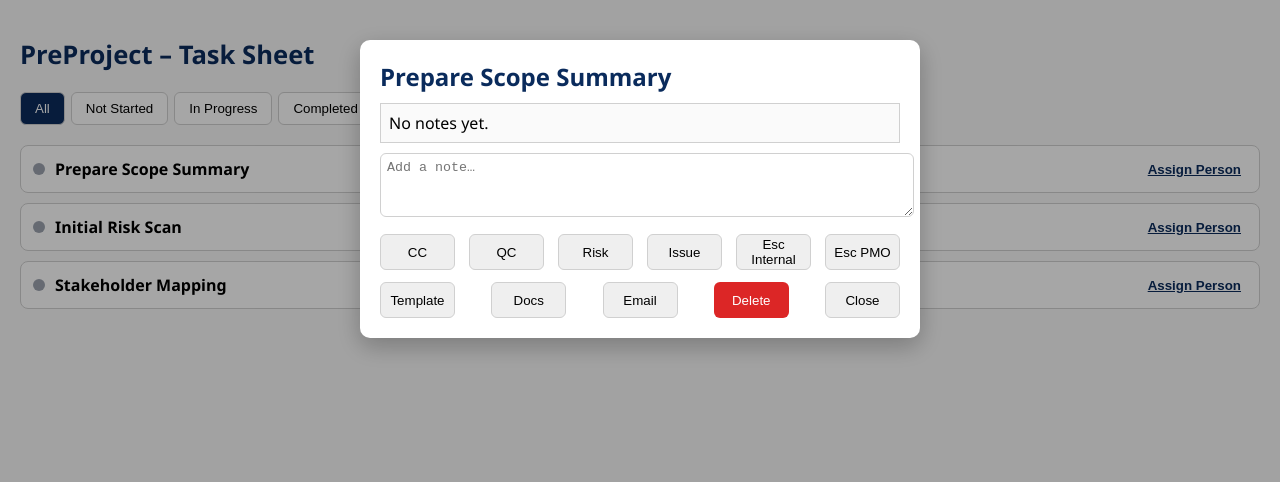
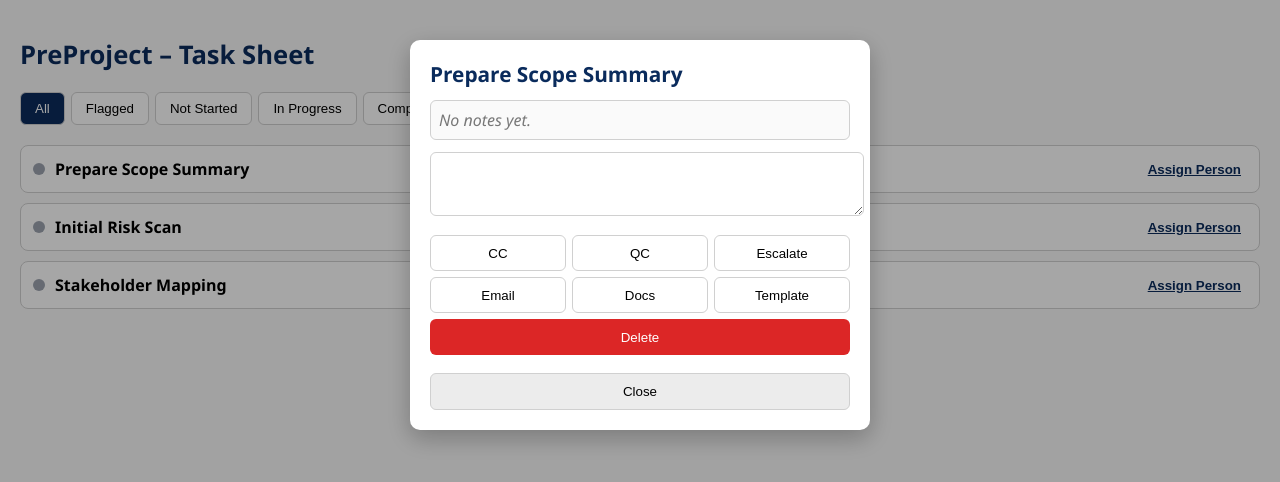
Before and after one commit to johnjkelly1945-ops/project-tracker-vite-pwa-v15, a React (Vite) app in the folder clean-tasksheet/: page / in a window 1280 px wide. Both pictures are taken after a click on the element "Prepare Scope Summary". Shown: the top 482 px of the page. Built offline with nearby package versions, Linux system fonts and the light colour scheme.

Commit message:
Baseline – PreProject foundation stable (Step 6H / Popup Transition)

```diff
--- a/clean-tasksheet/src/Styles/PreProject.css
+++ b/clean-tasksheet/src/Styles/PreProject.css
@@ -1,6 +1,6 @@
 /* ======================================================================
    METRA – PreProject.css
-   Phase 4.6B.13 – Step 6H (Verified Stable)
+   Phase 4.6B.13 – Complete Stable File (with Flag System)
    ====================================================================== */
 
 :root {
@@ -30,6 +30,9 @@ h1 {
   margin-bottom: 20px;
 }
 
+/* ============================
+   Filter Bar
+   ============================ */
 .filter-bar {
   margin-bottom: 20px;
 }
@@ -49,7 +52,10 @@ h1 {
   color: white;
 }
 
-/* ===== Tasks ===== */
+/* ============================
+   Task List
+   ============================ */
+
 .task-list {
   display: flex;
   flex-direction: column;
@@ -78,25 +84,47 @@ h1 {
   border-radius: 50%;
 }
 
-.Not-Started { background: var(--dot-gray); }
-.In-Progress { background: var(--dot-yellow); }
-.Completed { background: var(--dot-green); }
+.Not-Started {
+  background: var(--dot-gray);
+}
 
-.flag-dot {
-  width: 12px;
-  height: 12px;
-  border-radius: 50%;
+.In-Progress {
+  background: var(--dot-yellow);
+}
+
+.Completed {
+  background: var(--dot-green);
+}
+
+.On-Hold {
   background: var(--dot-red);
 }
 
+/* ========== FLAG ICONS ========== */
+.flag-icon {
+  font-size: 14px;
+  margin-right: 4px;
+}
+
+.flag-orange {
+  color: orange;
+}
+
+.flag-red {
+  color: red;
+}
+
+/* Task title */
 .task-title {
   font-size: 1rem;
   font-weight: 600;
 }
 
+/* Assigned name */
 .assigned-name {
   margin-left: 6px;
   color: #333;
+  cursor: pointer;
 }
 
 /* Assign button */
@@ -109,7 +137,9 @@ h1 {
   text-decoration: underline;
 }
 
-/* ===== Working Window ===== */
+/* ============================
+   Working Window
+   ============================ */
 
 .ww-backdrop {
   position: fixed;
@@ -119,6 +149,7 @@ h1 {
   justify-content: center;
   align-items: start;
   padding-top: 40px;
+  z-index: 900;
 }
 
 .ww-card {
@@ -129,48 +160,66 @@ h1 {
   box-shadow: 0 8px 25px rgba(0,0,0,0.25);
 }
 
-.ww-header h2 {
+/* Header */
+.ww-title {
   margin: 0;
   color: var(--header-blue);
+  font-size: 1.3rem;
+  font-weight: 700;
 }
 
 .ww-assigned {
   margin-top: 4px;
+  font-size: 0.95rem;
+  color: #333;
 }
 
+/* Notes display */
 .ww-notes-display {
   max-height: 150px;
   overflow-y: auto;
   background: #fafafa;
   padding: 8px;
   border: 1px solid var(--light-border);
-  margin: 10px 0;
+  margin: 12px 0;
+  border-radius: 6px;
 }
 
 .ww-note-line {
   margin-bottom: 5px;
 }
 
+.ww-note-empty {
+  color: #777;
+  font-style: italic;
+}
+
+/* Input box */
 .ww-input {
   width: 100%;
   height: 50px;
   border-radius: 6px;
   border: 1px solid var(--light-border);
   padding: 6px;
+  font-size: 0.95rem;
 }
 
+/* Action Row */
 .ww-actions-row {
-  margin-top: 12px;
+  margin-top: 14px;
   display: flex;
   justify-content: space-between;
+  flex-wrap: wrap;
+  gap: 6px;
 }
 
 .ww-actions-row button {
-  width: 75px;
+  flex: 1 0 30%;
   height: 36px;
   border-radius: 6px;
   cursor: pointer;
   border: 1px solid var(--light-border);
+  background: white;
 }
 
 .ww-actions-row .delete {
@@ -179,11 +228,13 @@ h1 {
   border: none;
 }
 
+/* Close button */
 .ww-close-btn {
   width: 100%;
-  margin-top: 20px;
+  margin-top: 18px;
   padding: 10px;
   background: #ececec;
   border-radius: 6px;
   cursor: pointer;
+  border: 1px solid var(--light-border);
 }
--- a/clean-tasksheet/src/components/PreProject.jsx
+++ b/clean-tasksheet/src/components/PreProject.jsx
@@ -1,6 +1,6 @@
 /* ======================================================================
    METRA – PreProject.jsx
-   Step 6H + Option B Enhanced Popup Integration
+   Stable Version – Task Popup + Flags + Personnel Detail (in-popup only)
    ====================================================================== */
 
 import React, { useState, useEffect } from "react";
@@ -17,6 +17,7 @@ const defaultTasks = [
 
 export default function PreProject() {
 
+  /* ===== Load persisted tasks ===== */
   const [tasks, setTasks] = useState(() => {
     const saved = localStorage.getItem("tasks_v3");
     return saved ? JSON.parse(saved) : defaultTasks;
@@ -27,12 +28,14 @@ export default function PreProject() {
     return saved || "All";
   });
 
+  /* ===== Popups ===== */
   const [showAssignOverlay, setShowAssignOverlay] = useState(false);
   const [showPersonnelDetail, setShowPersonnelDetail] = useState(false);
   const [showWorkingWindow, setShowWorkingWindow] = useState(false);
 
   const [activeTaskId, setActiveTaskId] = useState(null);
 
+  /* ===== Persist ===== */
   useEffect(() => {
     localStorage.setItem("tasks_v3", JSON.stringify(tasks));
   }, [tasks]);
@@ -43,10 +46,14 @@ export default function PreProject() {
 
   const activeTask = tasks.find((t) => t.id === activeTaskId);
 
-  const filteredTasks = tasks.filter((t) =>
-    filter === "All" ? true : t.status === filter
-  );
+  /* ===== Filters ===== */
+  const filteredTasks = tasks.filter((t) => {
+    if (filter === "All") return true;
+    if (filter === "Flagged") return t.flag === "orange" || t.flag === "red";
+    return t.status === filter;
+  });
 
+  /* ===== Open windows ===== */
   const openTaskWindow = (taskId) => {
     setActiveTaskId(taskId);
     setShowWorkingWindow(true);
@@ -57,14 +64,14 @@ export default function PreProject() {
     setShowAssignOverlay(true);
   };
 
-  const openPersonnelDetail = (taskId) => {
-    setActiveTaskId(taskId);
+  const openPersonnelDetail = () => {
     setShowPersonnelDetail(true);
   };
 
+  /* ===== Assign Person ===== */
   const applyPersonToTask = (personName) => {
-    setTasks((prev) =>
-      prev.map((t) =>
+    setTasks(prev =>
+      prev.map(t =>
         t.id === activeTaskId
           ? { ...t, assigned: personName, status: "In Progress" }
           : t
@@ -73,9 +80,10 @@ export default function PreProject() {
     setShowAssignOverlay(false);
   };
 
+  /* ===== Notes ===== */
   const saveNotes = (taskId, entry) => {
-    setTasks((prev) =>
-      prev.map((t) =>
+    setTasks(prev =>
+      prev.map(t =>
         t.id === taskId
           ? { ...t, notes: t.notes ? [...t.notes, entry] : [entry] }
           : t
@@ -83,25 +91,45 @@ export default function PreProject() {
     );
   };
 
+  /* ===== Archive ===== */
   const archiveTask = (taskId) => {
-    setTasks((prev) => prev.filter((t) => t.id !== taskId));
+    setTasks(prev => prev.filter((t) => t.id !== taskId));
     setShowWorkingWindow(false);
   };
 
-  const invokeCC = (taskId, type) => {
-    saveNotes(taskId, `[CC – ${type}]`);
+  /* ===== Internal/External Flags ===== */
+  const applyInternalFlag = (taskId) => {
+    setTasks(prev => prev.map(t => t.id === taskId ? { ...t, flag: "orange" } : t));
   };
 
-  const invokeQC = (taskId, type) => {
-    saveNotes(taskId, `[QC – ${type}]`);
+  const applyExternalFlag = (taskId) => {
+    setTasks(prev => prev.map(t => t.id === taskId ? { ...t, flag: "red" } : t));
   };
 
+  const invokeCC = (taskId) => {
+    saveNotes(taskId, "[CC – Internal]");
+    applyInternalFlag(taskId);
+  };
+
+  const invokeQC = (taskId) => {
+    saveNotes(taskId, "[QC – Internal QC]");
+    applyInternalFlag(taskId);
+  };
+
+  const invokeEscalate = (taskId) => {
+    saveNotes(taskId, "[Escalated – PMO External]");
+    applyExternalFlag(taskId);
+  };
+
+  /* ===== UI ===== */
   return (
     <div className="preproject-wrapper">
       <h1>PreProject – Task Sheet</h1>
 
+      {/* FilterBar */}
       <div className="filter-bar">
-        {["All", "Not Started", "In Progress", "Completed", "On Hold"].map((f) => (
+        {["All", "Flagged", "Not Started", "In Progress", "Completed", "On Hold"]
+          .map((f) => (
             <button
               key={f}
               className={filter === f ? "filter-active" : "filter-btn"}
@@ -112,26 +140,24 @@ export default function PreProject() {
           ))}
       </div>
 
+      {/* Task List */}
       <div className="task-list">
         {filteredTasks.map((task) => (
           <div key={task.id} className="task-item">
 
+            {/* Entire left side opens task popup */}
             <div className="task-left" onClick={() => openTaskWindow(task.id)}>
               <span className={`status-dot ${task.status.replace(/ /g, "-")}`} />
 
+              {/* Flag icons */}
+              {task.flag === "orange" && <span className="flag-icon flag-orange">⚑</span>}
+              {task.flag === "red" && <span className="flag-icon flag-red">⚑</span>}
+
+              {/* Assigned name is NOT clickable here */}
               <span className="task-title">
                 {task.title}
-
                 {task.assigned && (
-                  <span
-                    className="assigned-name"
-                    onClick={(e) => {
-                      e.stopPropagation();
-                      openPersonnelDetail(task.id);
-                    }}
-                  >
-                    — {task.assigned}
-                  </span>
+                  <span className="assigned-name-nonclick"> — {task.assigned}</span>
                 )}
               </span>
             </div>
@@ -147,6 +173,7 @@ export default function PreProject() {
         ))}
       </div>
 
+      {/* Assign Overlay */}
       {showAssignOverlay && (
         <PersonnelOverlay
           onSelect={applyPersonToTask}
@@ -154,6 +181,7 @@ export default function PreProject() {
         />
       )}
 
+      {/* Personnel Detail (from inside popup only) */}
       {showPersonnelDetail && activeTask && (
         <PersonnelDetail
           personName={activeTask.assigned}
@@ -162,14 +190,17 @@ export default function PreProject() {
         />
       )}
 
+      {/* Task Popup */}
       {showWorkingWindow && activeTask && (
         <TaskWorkingWindow
           task={activeTask}
           onClose={() => setShowWorkingWindow(false)}
           onSaveNotes={saveNotes}
           onArchiveTask={archiveTask}
-          onInvokeCC={invokeCC}
-          onInvokeQC={invokeQC}
+          onInvokeCC={() => invokeCC(activeTask.id)}
+          onInvokeQC={() => invokeQC(activeTask.id)}
+          onInvokeEscalate={() => invokeEscalate(activeTask.id)}
+          onOpenPersonnelDetail={openPersonnelDetail}
         />
       )}
 
--- a/clean-tasksheet/src/components/TaskWorkingWindow.jsx
+++ b/clean-tasksheet/src/components/TaskWorkingWindow.jsx
@@ -1,9 +1,9 @@
 /* ======================================================================
    METRA – TaskWorkingWindow.jsx
-   Final Full Version (Rolling Edit Window, Inline Editing, Two-Row Toolbar)
+   Clean Stable Popup – Assigned Person Clickable
    ====================================================================== */
 
-import React, { useState, useEffect, useRef } from "react";
+import React, { useState } from "react";
 
 export default function TaskWorkingWindow({
   task,
@@ -12,16 +12,11 @@ export default function TaskWorkingWindow({
   onArchiveTask,
   onInvokeCC,
   onInvokeQC,
+  onInvokeEscalate,
+  onOpenPersonnelDetail
 }) {
 
-  /* ============================================================
-     1. LOCAL STATE
-     ============================================================ */
   const [noteInput, setNoteInput] = useState("");
-  const [editingIndex, setEditingIndex] = useState(null);
-  const [editingText, setEditingText] = useState("");
-
-  const scrollRef = useRef(null);
 
   const timestamp = () => {
     const now = new Date();
@@ -30,183 +25,70 @@ export default function TaskWorkingWindow({
       month: "short",
       year: "numeric",
       hour: "2-digit",
-      minute: "2-digit",
+      minute: "2-digit"
     });
   };
 
-  /* ============================================================
-     2. SCROLL TO BOTTOM ON NEW NOTES
-     ============================================================ */
-  useEffect(() => {
-    if (scrollRef.current) {
-      scrollRef.current.scrollTop = scrollRef.current.scrollHeight;
-    }
-  }, [task.notes]);
-
-  /* ============================================================
-     3. ADD NEW NOTE (PM/Admin/User color applied later)
-     ============================================================ */
   const addNote = () => {
     if (!noteInput.trim()) return;
-
-    const entry = {
-      text: noteInput.trim(),
-      timestamp: timestamp(),
-      createdAt: Date.now(),
-      role: "pm",   // ★ Replace this with real role logic later
-    };
-
+    const entry = `[${timestamp()}] ${noteInput}`;
     onSaveNotes(task.id, entry);
     setNoteInput("");
   };
 
-  /* ============================================================
-     4. INLINE EDITING (click to edit)
-     ============================================================ */
-  const beginEdit = (index) => {
-    const note = task.notes[index];
-    const age = Date.now() - note.createdAt;
-
-    if (age > 5 * 60 * 1000) return; // ★ LOCKED — cannot edit
-
-    setEditingIndex(index);
-    setEditingText(note.text);
-  };
-
-  const commitEdit = () => {
-    if (editingIndex === null) return;
-
-    const updated = [...task.notes];
-    updated[editingIndex] = {
-      ...updated[editingIndex],
-      text: editingText,
-      createdAt: Date.now(), // ★ resets 5-min window
-    };
-
-    onSaveNotes(task.id, updated, true);
-    setEditingIndex(null);
-    setEditingText("");
-  };
-
-  /* ============================================================
-     5. BUTTON HELPERS (add note + timestamp)
-     ============================================================ */
-  const buttonEntry = (msg) => {
-    const entry = {
-      text: msg,
-      timestamp: timestamp(),
-      createdAt: Date.now(),
-      role: "pm",
-    };
-    onSaveNotes(task.id, entry);
-  };
-
-  /* ============================================================
-     6. ACTION BUTTONS
-     ============================================================ */
-  const handleCC = () => buttonEntry("CC raised for review");
-  const handleQC = () => buttonEntry("Quality check requested");
-  const handleRisk = () => buttonEntry("Risk entry added");
-  const handleIssue = () => buttonEntry("Issue recorded");
-
-  const handleEscInternal = () => {
-    buttonEntry("Escalated to Project Board");
-    onInvokeCC(task.id, "Internal");  // sets orange flag
-  };
-
-  const handleEscPMO = () => {
-    buttonEntry("Escalated to PMO");
-    onInvokeQC(task.id, "External QC"); // sets red flag
-  };
-
-  const handleTemplate = () => buttonEntry("Template accessed");
-  const handleDocs = () => buttonEntry("Document linked");
-  const handleEmail = () => buttonEntry("Email action taken");
-
-  const handleDelete = () => {
-    buttonEntry("Task deleted by PM");
-    onArchiveTask(task.id);
-  };
-
-  /* ============================================================
-     7. RENDER
-     ============================================================ */
   return (
     <div className="ww-backdrop">
-      <div className="ww-card" style={{ width: "520px" }}>
+      <div className="ww-card">
 
-        {/* ================= HEADER ================= */}
-        <div className="ww-header">
-          <h2 className="ww-title">{task.title}</h2>
-          {task.assigned && (
-            <div className="ww-assigned">— {task.assigned}</div>
+        {/* Header */}
+        <h2 className="ww-title">{task.title}</h2>
+
+        {/* Assigned person clickable INSIDE popup */}
+        {task.assigned && (
+          <div
+            className="ww-assigned ww-assigned-clickable"
+            onClick={onOpenPersonnelDetail}
+          >
+            — {task.assigned}
+          </div>
+        )}
+
+        {/* Notes display */}
+        <div className="ww-notes-display">
+          {task.notes?.length > 0 ? (
+            task.notes.map((n, i) => (
+              <div key={i} className="ww-note-line">{n}</div>
+            ))
+          ) : (
+            <div className="ww-note-empty">No notes yet.</div>
           )}
         </div>
 
-        {/* ================= NOTES DISPLAY ================= */}
-        <div className="ww-notes-display" ref={scrollRef}>
-          {!task.notes || task.notes.length === 0 ? (
-            <div className="ww-note-empty">No notes yet.</div>
-          ) : (
-            task.notes.map((note, idx) => {
-              const age = Date.now() - note.createdAt;
-              const locked = age > 5 * 60 * 1000;
-
-              return (
-                <div
-                  key={idx}
-                  className={`ww-note-line note-${note.role}`}
-                  onClick={() => !locked && beginEdit(idx)}
-                >
-                  {editingIndex === idx ? (
-                    <input
-                      className="ww-edit-input"
-                      value={editingText}
-                      autoFocus
-                      onChange={(e) => setEditingText(e.target.value)}
-                      onBlur={commitEdit}
-                      onKeyDown={(e) =>
-                        e.key === "Enter" && (e.preventDefault(), commitEdit())
-                      }
-                    />
-                  ) : (
-                    <>
-                      {note.text} — {note.timestamp}
-                    </>
-                  )}
-                </div>
-              );
-            })
-          )}
-        </div>
-
-        {/* ================= INPUT BOX ================= */}
+        {/* Text input */}
         <textarea
           className="ww-input"
           value={noteInput}
-          placeholder="Add a note…"
           onChange={(e) => setNoteInput(e.target.value)}
           onKeyDown={(e) => e.key === "Enter" && (e.preventDefault(), addNote())}
         />
 
-        {/* ================= ACTION BAR (ROW 1) ================= */}
+        {/* Button row */}
         <div className="ww-actions-row">
-          <button onClick={handleCC}>CC</button>
-          <button onClick={handleQC}>QC</button>
-          <button onClick={handleRisk}>Risk</button>
-          <button onClick={handleIssue}>Issue</button>
-          <button onClick={handleEscInternal}>Esc Internal</button>
-          <button onClick={handleEscPMO}>Esc PMO</button>
+          <button onClick={onInvokeCC}>CC</button>
+          <button onClick={onInvokeQC}>QC</button>
+          <button onClick={onInvokeEscalate}>Escalate</button>
+          <button>Email</button>
+          <button>Docs</button>
+          <button>Template</button>
+
+          <button className="delete" onClick={() => onArchiveTask(task.id)}>
+            Delete
+          </button>
         </div>
 
-        {/* ================= ACTION BAR (ROW 2) ================= */}
-        <div className="ww-actions-row">
-          <button onClick={handleTemplate}>Template</button>
-          <button onClick={handleDocs}>Docs</button>
-          <button onClick={handleEmail}>Email</button>
-          <button className="delete" onClick={handleDelete}>Delete</button>
-          <button className="close-btn" onClick={onClose}>Close</button>
-        </div>
+        <button className="ww-close-btn" onClick={onClose}>
+          Close
+        </button>
 
       </div>
     </div>
```
Lines whose indentation alone changed are shown as unchanged.
